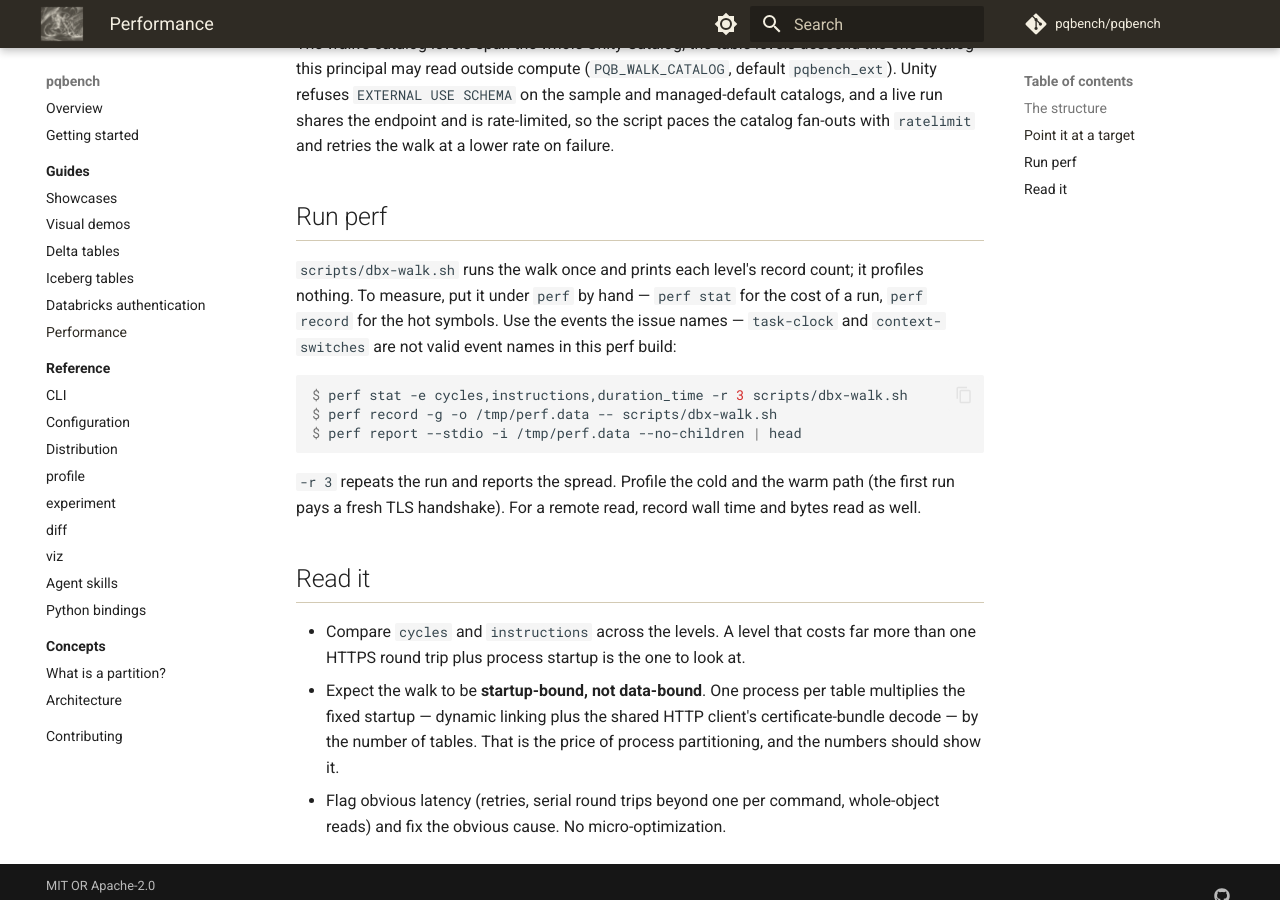
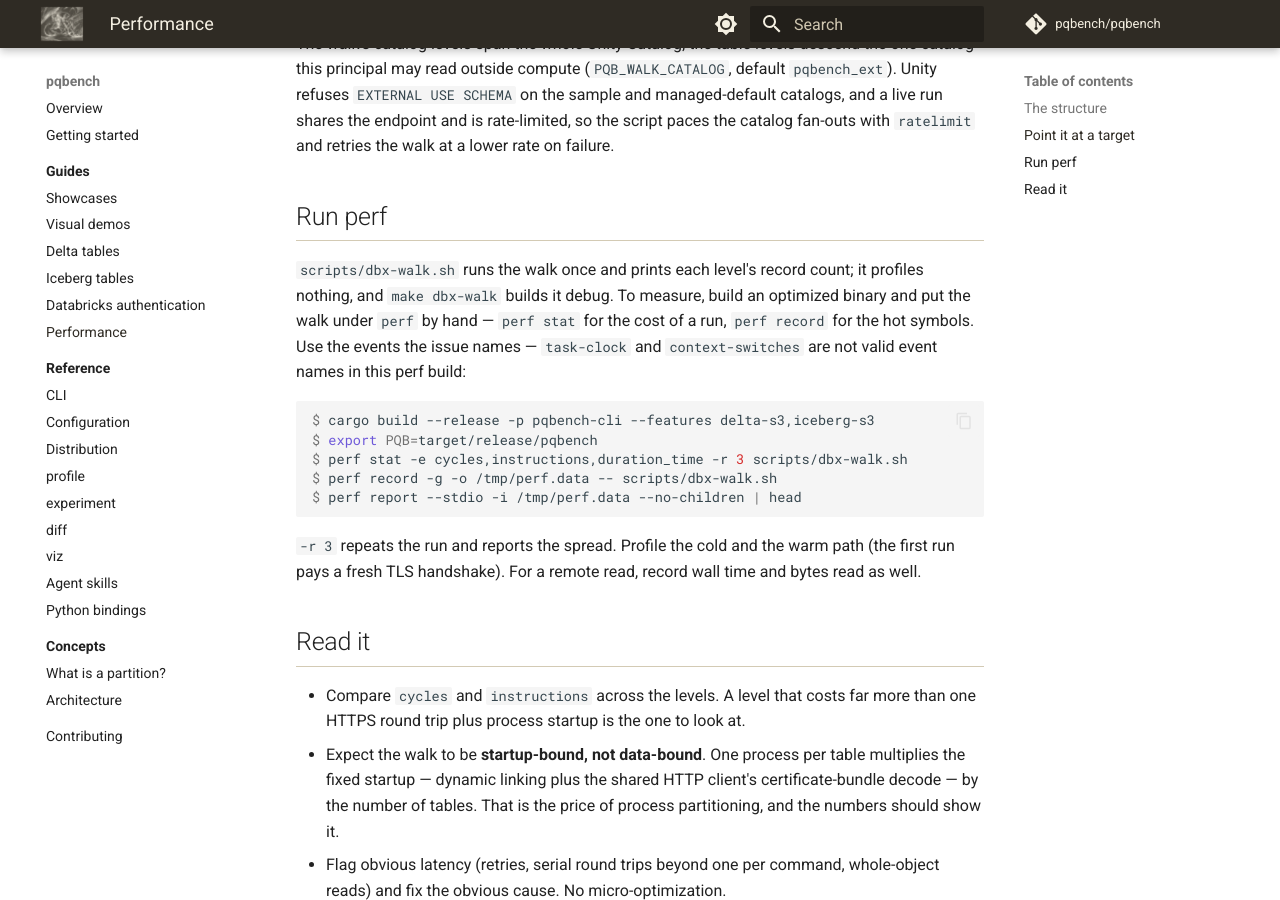
Before and after one commit to pqbench/pqbench, an MkDocs documentation site: the page built from docs/performance.md, in a window 1280 px wide and 900 px high, scrolled down 991 px. Built offline with MkDocs 1.6.1 and Material for MkDocs 9.7.7, drawn with Linux system fonts in a browser that asks for light colours; comment, search, counter and statistics services are not loaded.

Commit message:
ci: cut CI cold builds (debug walk build, cache saved on main only) (#129)
* ci(walk): build the live walk debug, not release

The walk no longer profiles, so it does not need an optimized binary — it
is paced, not compute-bound. A debug build compiles far faster (the cold
build of `--release` with `delta-s3,iceberg-s3` was the job's bulk), and
`docs/performance.md` now builds a release binary explicitly for a `perf`
run.

* ci: save the rust cache only on the default branch

Every PR run saved its own copy of every cache key under
refs/pull/N/merge — readable by no other branch. The repo held 13.6 GB
across 33 caches, past GitHub's 10 GB limit, so entries were evicted LRU
and jobs cold-built even with unchanged keys.

Set `save-if: ${{ github.ref == 'refs/heads/main' }}` on each cache step.
PRs restore main's caches — GitHub serves the default branch's caches to
every branch — and stop writing duplicates, so the kept set is main's
~6.6 GB and stays under the limit.

````diff
--- a/docs/performance.md
+++ b/docs/performance.md
@@ -51,12 +51,15 @@ fan-outs with `ratelimit` and retries the walk at a lower rate on failure.
 ## Run perf
 
 `scripts/dbx-walk.sh` runs the walk once and prints each level's record count;
-it profiles nothing. To measure, put it under `perf` by hand — `perf stat` for
-the cost of a run, `perf record` for the hot symbols. Use the events the issue
+it profiles nothing, and `make dbx-walk` builds it debug. To measure, build an
+optimized binary and put the walk under `perf` by hand — `perf stat` for the
+cost of a run, `perf record` for the hot symbols. Use the events the issue
 names — `task-clock` and `context-switches` are not valid event names in this
 perf build:
 
 ```console no-run
+$ cargo build --release -p pqbench-cli --features delta-s3,iceberg-s3
+$ export PQB=target/release/pqbench
 $ perf stat -e cycles,instructions,duration_time -r 3 scripts/dbx-walk.sh
 $ perf record -g -o /tmp/perf.data -- scripts/dbx-walk.sh
 $ perf report --stdio -i /tmp/perf.data --no-children | head
````
Also changed, not shown: 4 other files.
